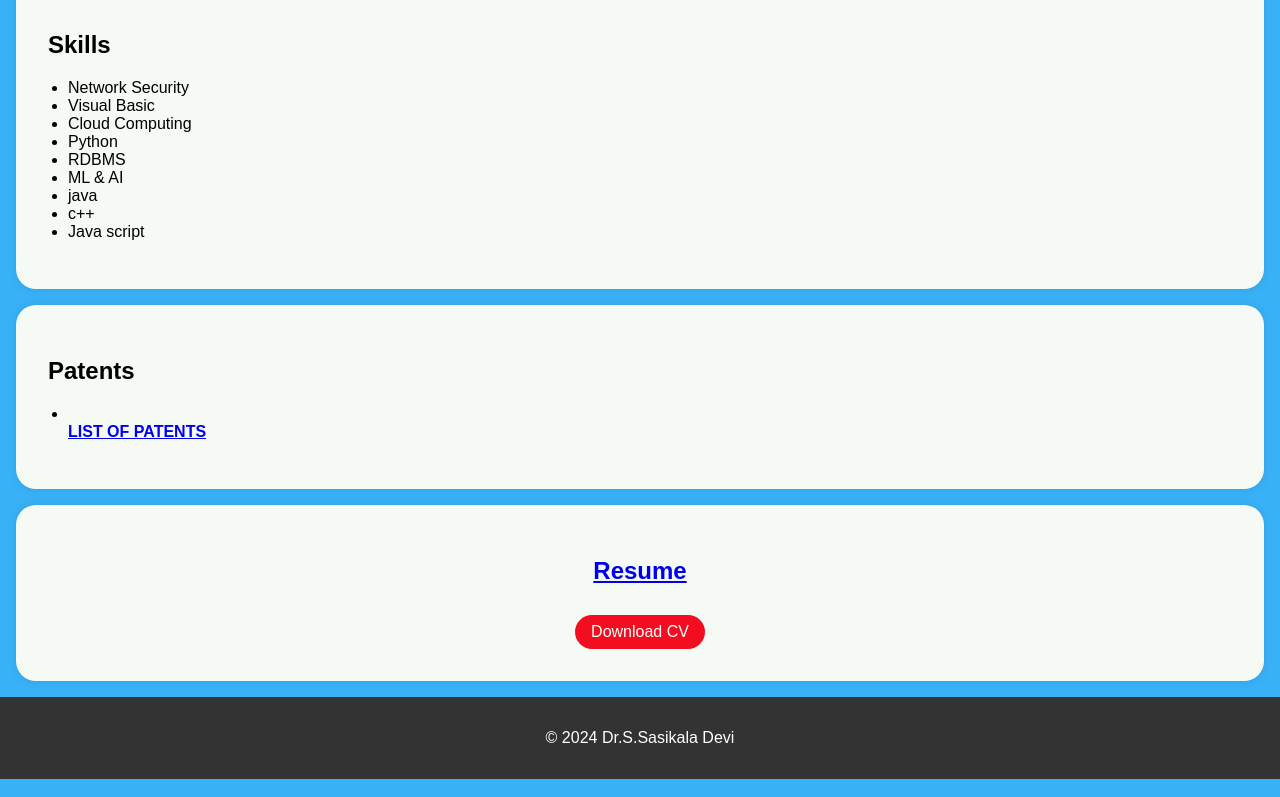
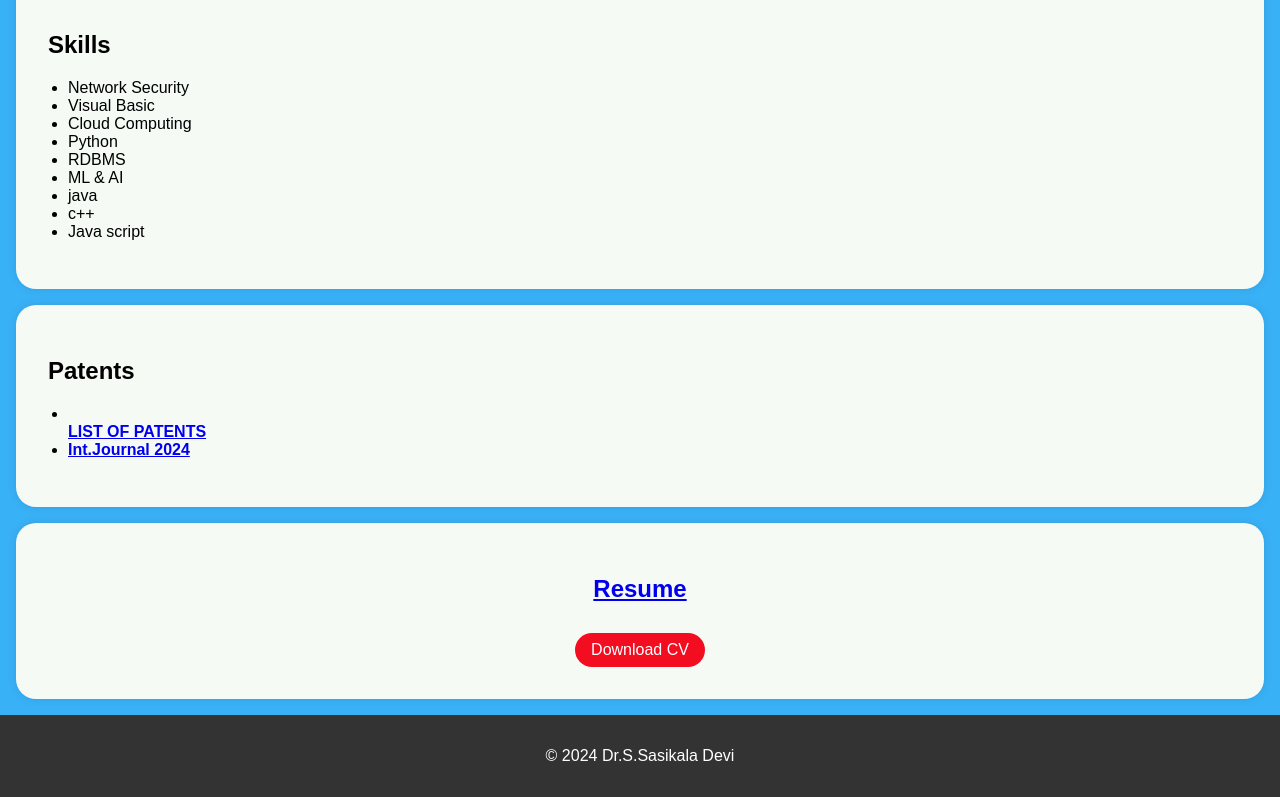
Before and after one commit to Sasikalasenthil/portfolio, a plain HTML site: page index.html in a window 1280 px wide. Shown: the part 767-1564 px from the top of the page. Drawn offline with Linux system fonts and the light colour scheme.

Commit message:
Update index.html

```diff
--- a/index.html
+++ b/index.html
@@ -154,6 +154,7 @@
             <h2>Patents</h2>
             <ul>
             <li> <a href="./Patent1.pdf" target="_blank"></li> <b> LIST OF PATENTS</b>
+                <li><a href="./PAPER2024.pdf"</li> <b>Int.Journal 2024</b>
             </ul>
          </div>
     </section>
```
